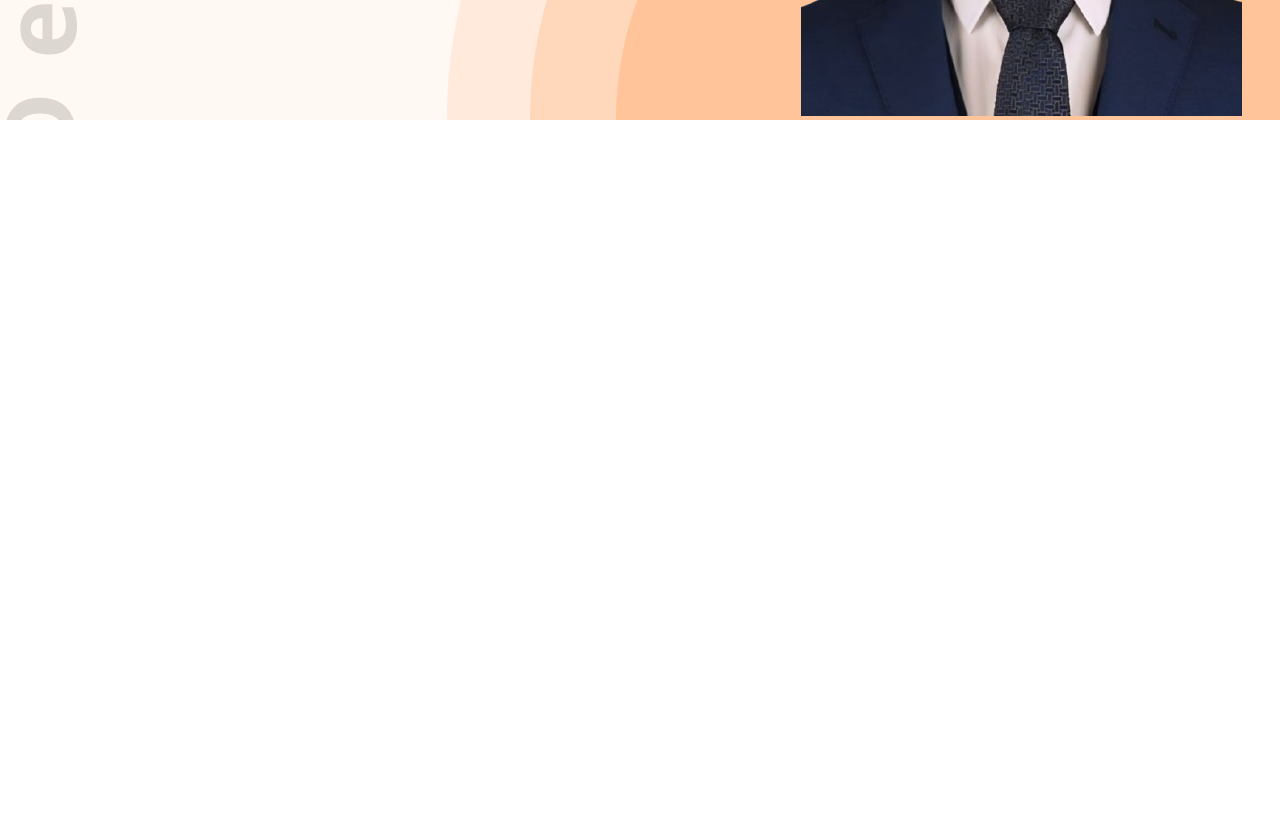
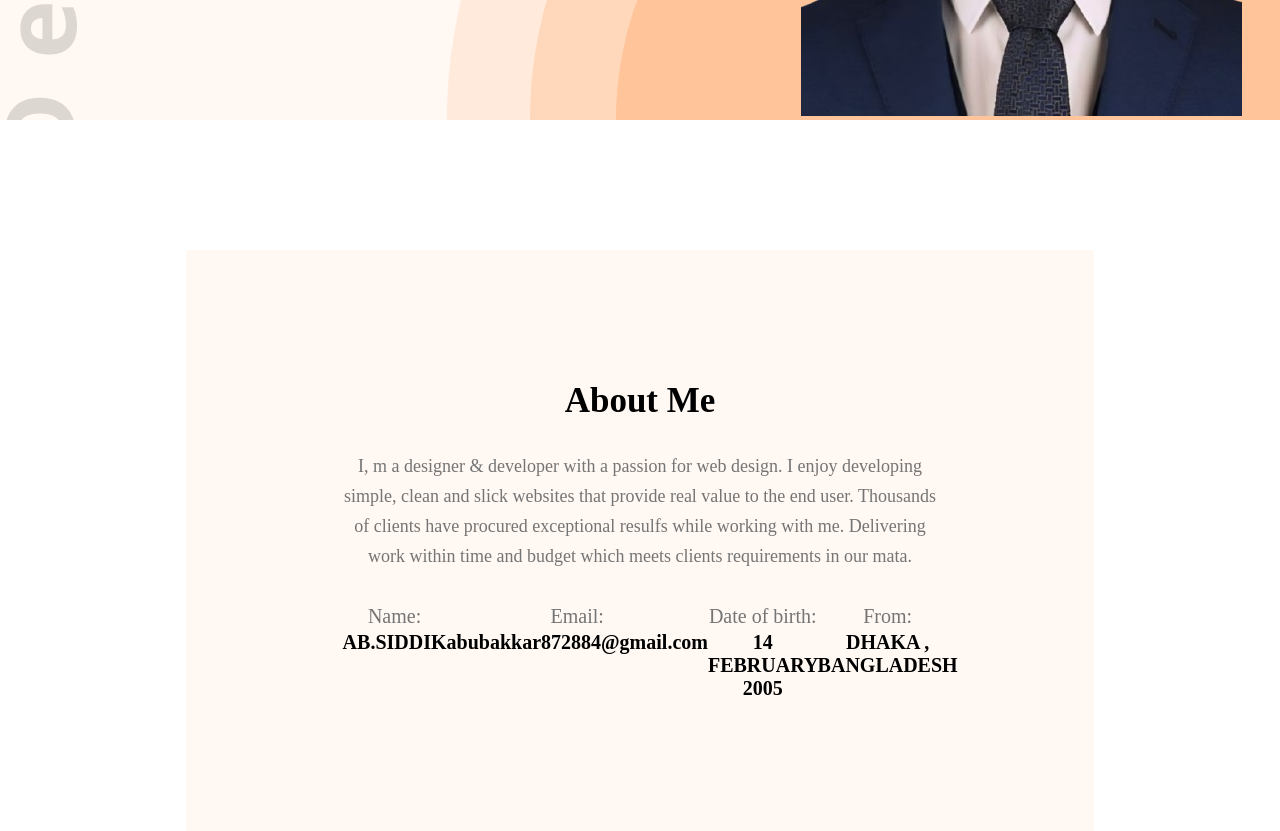
Before and after one commit to abubakkarsiddik123/my-website-code, a plain HTML site: page index.html in a window 1280 px wide. Shown: the part 606-1437 px from the top of the page. Before the commit the page ends 800 px from the top, so only its background shows below. Drawn offline with Linux system fonts and the light colour scheme.

Commit message:
About section desinged

```diff
--- a/index.html
+++ b/index.html
@@ -40,5 +40,32 @@
 
         </section>
     </header>
+    <section id="about">
+        <div class="about-container">
+            <div class="section-heading">
+                <h2>About Me</h2>
+                <p>I, m a designer & developer with a passion for web design. I enjoy developing simple, clean and slick websites that provide real value to the end user. Thousands of clients have procured exceptional resulfs while working with me. Delivering work within time and budget which meets clients requirements in our mata.</p>
+            </div>
+            <div class="about-info">
+                <div class="info-card">
+                   <p>Name:</p>
+                   <h4>AB.SIDDIK</h4>
+                </div>
+                <div class="info-card">
+                   <p>Email:</p>
+                   <h4>abubakkar872884@gmail.com</h4>
+                </div>
+                <div class="info-card">
+                   <p>Date of birth:</p>
+                   <h4>14 FEBRUARY 2005</h4>
+                </div>
+                <div class="info-card">
+                   <p>From:</p>
+                   <h4>DHAKA , BANGLADESH</h4>
+                </div>
+            </div>
+        </div>
+
+    </section>
 </body>
 </html>
--- a/styles/portfolio.css
+++ b/styles/portfolio.css
@@ -26,9 +26,21 @@
     font-weight: bold;
     color: white;
     cursor: pointer;
-
 }
-
+.section-heading{
+    max-width: 827px;
+    text-align: center;
+}
+.section-heading h2{
+    font-size: 35px;
+    margin-bottom: 30px;
+}
+.section-heading p{
+    font-size: 18px;
+    margin-bottom: 30px;
+    line-height: 30px;
+    color: #757575;
+}
 header{
     padding-top: 50px;
     background: url("../images/developer.png") , url("../images/header_bg.png") ,#FFF8F3;
@@ -89,3 +101,28 @@
     max-width: 585px;
     vertical-align: middle;
 }
+#about{
+    padding-top: 130px;
+}
+
+#about .about-container{
+    width: 71%;
+    max-width: 1140px;
+    margin: 0 auto;
+    text-align: center;
+    background-color: #FFF8F3;
+    padding: 131px 157px;
+}
+
+#about .about-container .about-info{
+    display: flex;
+    justify-content: space-around;
+}
+.about-container .about-info P{
+    font-size: 20px;
+    line-height: 30px;
+    color: #757575;
+}
+.about-container .about-info h4{
+    font-size: 20PX;
+}
```
